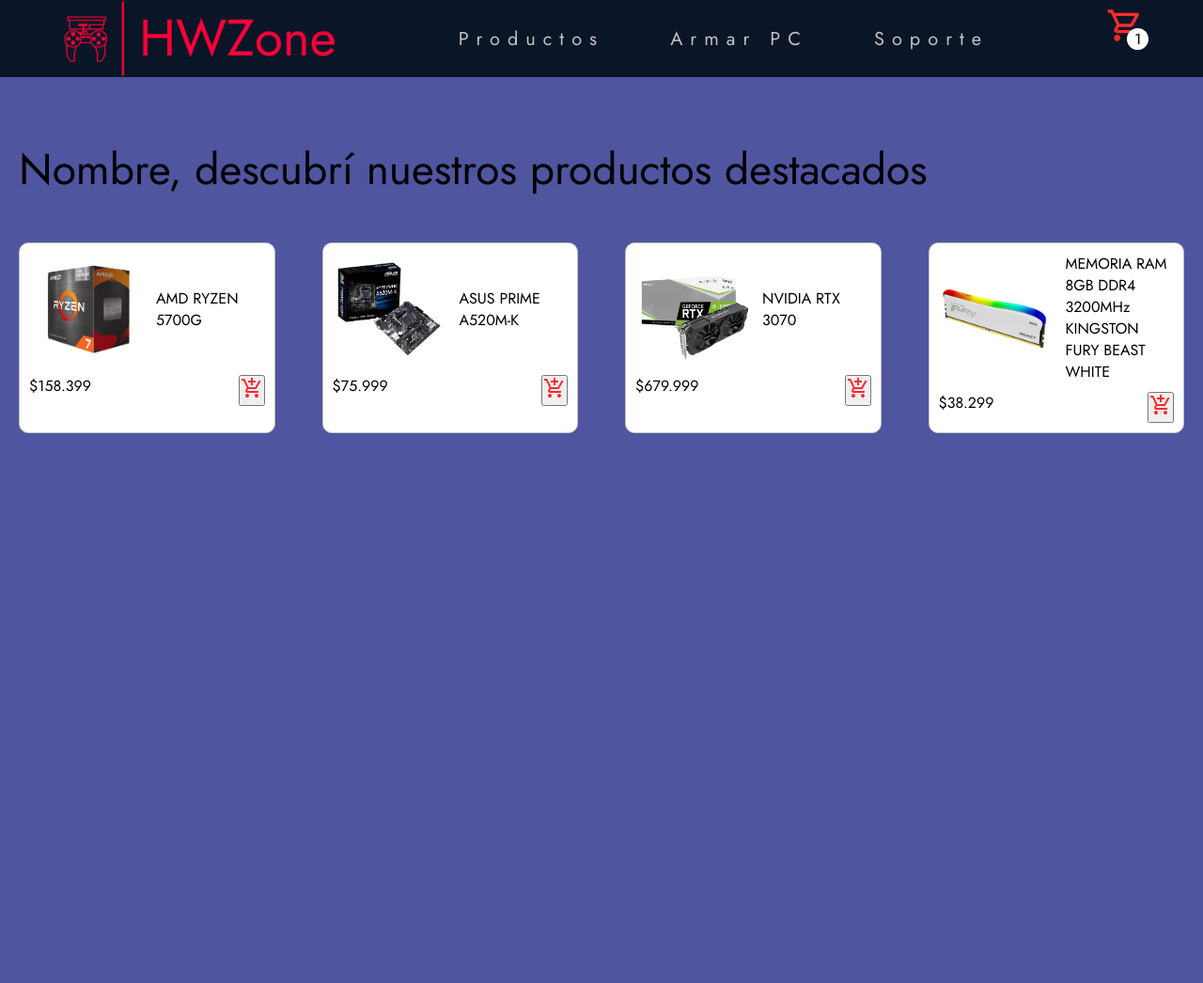
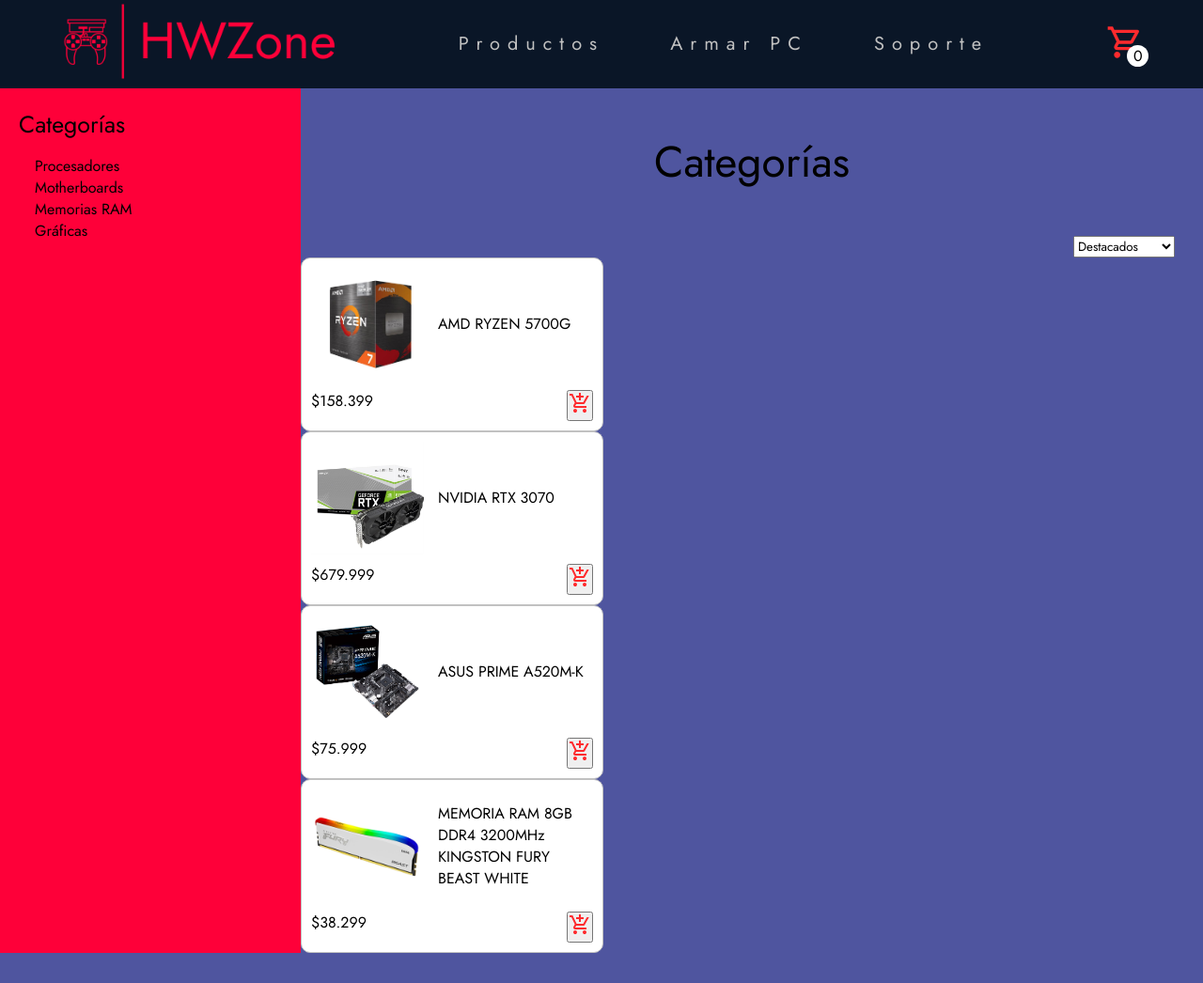
Before and after one commit to Gonzeca/HWZone, a React app: page /products in a window 1280 px wide. Shown: the whole page at 94% size. Before the commit the page ends 800 px from the top, so only its background shows below. Built offline with nearby package versions, Linux system fonts and the light colour scheme.

Commit message:
Completado la adición de la sección de productos

```diff
--- a/package.json
+++ b/package.json
@@ -10,6 +10,8 @@
     "gh-pages": "^6.2.0",
     "react": "^19.0.0",
     "react-dom": "^19.0.0",
+    "react-router": "^7.1.1",
+    "react-router-dom": "^7.1.1",
     "react-scripts": "5.0.1"
   },
   "scripts": {
--- a/src/HWZone.js
+++ b/src/HWZone.js
@@ -1,12 +1,31 @@
 import "./HWZone.css";
 import NavBar from "./components/NavBar";
-import ItemListContainer from "./components/ItemListContainer";
+import Featured from "./components/Featured";
+import Products from "./components/Products";
+import { useState } from "react";
+import { BrowserRouter, Routes, Route } from "react-router-dom";
+import ItemDetailContainer from "./components/ItemDetailContainer";
 
 const HWZone = () => {
+    const [cartItems, setCartItems] = useState(0);
+    const addToCart = () => {
+        setCartItems(cartItems + 1);
+    }
+
     return(
         <>
-            <NavBar/>
-            <ItemListContainer client="Nombre"/>
+            <BrowserRouter>
+                <NavBar cartItems={cartItems}/>
+
+
+                <Routes>
+                    <Route path="/" element={<Featured client="Nombre" addToCart={addToCart}/>} />
+                    <Route path="/HWZone" element={<Featured client="Nombre" addToCart={addToCart}/>} />
+                    <Route path="/products" element={<Products/>} />
+                    <Route path="/item/:id" element={<ItemDetailContainer />} />
+                    <Route path="*" element={<h1>Error 404</h1>} />
+                </Routes>
+            </BrowserRouter>
         </>
     )
 }
--- /dev/null
+++ b/src/components/AddCart.js
@@ -0,0 +1,11 @@
+import add_cart from "../media/add_cart.svg";
+
+const AddCart = (props) => {
+    return(
+        <button onClick={props.addToCart}>
+            <img className="add-cart" src={add_cart} />
+        </button>
+    );
+}
+
+export default AddCart;
--- a/src/components/CartWidget.js
+++ b/src/components/CartWidget.js
@@ -1,14 +1,14 @@
 import "./CartWidget.css";
 import cart from "../media/cart.svg"
 
-const CartWidget = () => {
+const CartWidget = (props) => {
     return (
         <div className="cart-box">
             <a href="#">
                 <img src={cart} />
             </a>
             <div className="cart-counter-box">
-                <span className="cart-counter">1</span>
+                <span className="cart-counter">{props.cartItems}</span>
             </div>
         </div>
     )
--- /dev/null
+++ b/src/components/Featured.css
@@ -0,0 +1,9 @@
+main {
+    padding: 20px;
+}
+
+.carousel {
+    display: flex;
+    justify-content: center;
+    gap: 50px;
+}
--- /dev/null
+++ b/src/components/Featured.js
@@ -0,0 +1,15 @@
+import "./Featured.css";
+import ItemListContainer from "./ItemListContainer";
+
+const Featured = (props) => {
+    return (
+        <main>
+            <h1>{props.client}, descubrí nuestros productos destacados</h1>
+            <div className="carousel">
+                <ItemListContainer />
+            </div>
+        </main>
+    );
+}
+
+export default Featured;
--- /dev/null
+++ b/src/components/Filters.css
@@ -0,0 +1,19 @@
+aside {
+    grid-column: 1/2;
+    padding: 20px;
+    background-color: var(--primary-color);
+}
+
+aside h3 {
+    margin-bottom: 15px;
+    font-size: 25px;
+}
+
+ul li {
+    margin-left: 17px;
+    list-style: none;
+}
+
+ul li:hover {
+    text-decoration: underline;
+}
--- /dev/null
+++ b/src/components/Filters.js
@@ -0,0 +1,34 @@
+import './Filters.css';
+import { Link } from 'react-router-dom';
+
+const Filters = () => {
+    return (
+        <aside>
+            <h3>Categorías</h3>
+            <ul>
+                <Link to="/products?category=cpu">
+                    <li>
+                        Procesadores
+                    </li>
+                </Link>
+                <Link to="/products?category=motherboard">
+                    <li>
+                        Motherboards
+                    </li>
+                </Link>
+                <Link to="/products?category=ram">
+                    <li>
+                        Memorias RAM
+                    </li>
+                </Link>
+                <Link to="/products?category=gpu">
+                    <li>
+                        Gráficas
+                    </li>
+                </Link>
+            </ul>
+        </aside>
+    );
+}
+
+export default Filters;
--- /dev/null
+++ b/src/components/Item.js
@@ -0,0 +1,25 @@
+import { Link, useParams } from "react-router";
+import AddCart from "./AddCart"
+
+const Item = (props) => {
+    const {id} = useParams();
+    console.log(id);
+    return(
+        <Link to="/item/:id">
+            <section>
+                <div className="product-top">
+                    <img className="product-img" src={require("../media/" + props.itemImg)} />
+                    <div className="product-detail">
+                        <span>{props.itemName}</span>
+                    </div>
+                </div>
+                <div className="product-bottom">
+                    <span className="price">${props.itemPrice}</span>
+                    <AddCart addToCart={props.addToCart}/>
+                </div>
+            </section>
+        </Link>
+    )
+}
+
+export default Item;
--- /dev/null
+++ b/src/components/ItemDetailContainer.js
@@ -0,0 +1,23 @@
+import productsList from "../productsList.json";
+import AddCart from "./AddCart";
+const { useParams } = require("react-router")
+
+const ItemDetailContainer = (props) => {
+    const {id} = useParams();
+    console.log(id);
+
+    return(
+        <main>
+            <div className="principal">
+                {/* <img href={require("../media/" + productsList[id-1].img)}></img>
+                <div className="principal-details">
+                    <h1>{productsList[id-1].name}</h1>
+                    <span className="price">${productsList[id-1].itemPrice}</span>
+                    <AddCart addToCart={props.addToCart}/>
+                </div> */}
+            </div>
+        </main>
+    )
+}
+
+export default ItemDetailContainer
--- a/src/components/ItemListContainer.css
+++ b/src/components/ItemListContainer.css
@@ -1,14 +1,4 @@
-main {
-    padding: 20px;
-}
-
-.carousel {
-    display: flex;
-    justify-content: center;
-    gap: 50px;
-}
-
-.carousel section {
+section {
     display: flex;
     flex-direction: column;
     align-items: flex-start;
@@ -20,26 +10,26 @@
     background-color: white;
 }
 
-.carousel section .product-top {
+section .product-top {
     display: flex;
     align-items: center;
     gap: 15px;
 }
 
-.carousel section .product-top .product-img {
+section .product-top .product-img {
     width: 120px;
 }
 
-.carousel section .product-top span {
+section .product-top span {
     padding-bottom: 100px;
 }
 
-.carousel section .product-bottom {
+section .product-bottom {
     display: flex;
     justify-content: space-between;
     width: 100%;
 }
 
-.carousel section .product-bottom button .add-cart {
+section .product-bottom button .add-cart {
     filter: invert(20%) sepia(93%) saturate(7179%) hue-rotate(339deg) brightness(93%) contrast(116%);
 }
--- a/src/components/ItemListContainer.js
+++ b/src/components/ItemListContainer.js
@@ -1,74 +1,17 @@
 import "./ItemListContainer.css";
-import add_cart from "../media/add_cart.svg";
+import Item from "./Item";
+import productsList from "../productsList.json";
 
 const ItemListContainer = (props) => {
-    const cpu = require("../media/AMD-RYZEN-5700G.jpg");
-    const mother = require("../media/ASUS-PRIME-A520M-K.jpg");
-    const gpu = require("../media/NVIDIA-RTX-3070.jpg");
-    const ram = require("../media/KINGSTON-FURY-BEAST-WHITE.jpg");
 
     return(
-        <main>
-            <h1>{props.client}, descubrí nuestros productos destacados</h1>
-            <div className="carousel">
-                <section>
-                    <div className="product-top">
-                        <img className="product-img" src={cpu} />
-                        <div className="product-detail">
-                            <span>AMD RYZEN 5700G</span>
-                        </div>
-                    </div>
-                    <div className="product-bottom">
-                        <span className="price">$158.399</span>
-                        <button>
-                            <img className="add-cart" src={add_cart} />
-                        </button>
-                    </div>
-                </section>
-                <section>
-                    <div className="product-top">
-                        <img className="product-img" src={mother} />
-                        <div className="product-detail">
-                            <span>ASUS PRIME A520M-K</span>
-                        </div>
-                    </div>
-                    <div className="product-bottom">
-                        <span className="price">$75.999</span>
-                        <button>
-                            <img className="add-cart" src={add_cart} />
-                        </button>
-                    </div>
-                </section>
-                <section>
-                    <div className="product-top">
-                        <img className="product-img" src={gpu} />
-                        <div className="product-detail">
-                            <span>NVIDIA RTX 3070</span>
-                        </div>
-                    </div>
-                    <div className="product-bottom">
-                        <span className="price">$679.999</span>
-                        <button>
-                            <img className="add-cart" src={add_cart} />
-                        </button>
-                    </div>
-                </section>
-                <section>
-                    <div className="product-top">
-                        <img className="product-img" src={ram} />
-                        <div className="product-detail">
-                            <span>MEMORIA RAM 8GB DDR4 3200MHz KINGSTON FURY BEAST WHITE</span>
-                        </div>
-                    </div>
-                    <div className="product-bottom">
-                        <span className="price">$38.299</span>
-                        <button>
-                            <img className="add-cart" src={add_cart} />
-                        </button>
-                    </div>
-                </section>
-            </div>
-        </main>
+        <>
+            {productsList.map(product => {
+                if (props.category === null || props.category === undefined || props.category === product.category) {
+                    return(<Item key={product.id} itemName={product.name} itemImg={product.img} itemPrice={product.price} addToCart={props.addToCart} />);
+                }
+            })}
+        </>
     )
 }
 
--- a/src/components/NavBar.css
+++ b/src/components/NavBar.css
@@ -5,7 +5,7 @@
     background-color: var(--secondary-color);
 }
 
-header > img {
+header a > img {
     width: 300px;
 }
 
@@ -14,13 +14,17 @@
     gap: 70px;
 }
 
-header .navigator a nav {
+header .navigator a {
     font-size: 20px;
     letter-spacing: 8px;
     transition: color 0.5s;
     color: var(--terciary-color);
 }
 
-header .navigator a nav:hover {
+header .navigator a:hover {
     color: var(--primary-color);
 }
+
+header .cart-box {
+    margin-top: 24.5px;
+}
--- a/src/components/NavBar.js
+++ b/src/components/NavBar.js
@@ -1,18 +1,19 @@
 import "./NavBar.css";
 import CartWidget from './CartWidget';
+import { Link } from "react-router-dom";
 
-const NavBar = () => {
+const NavBar = (props) => {
     const logo = require('../media/hwzone_logo.png');
 
     return(
         <header>
-            <img className='' src={logo}></img>
+            <Link to="/"> <img className='' src={logo}></img> </Link>
             <div className='navigator'>
-                <a href='#'><nav>Productos</nav></a>
-                <a href='#'><nav>Armar PC</nav></a>
-                <a href='#'><nav>Soporte</nav></a>
+                <Link to="/products">Productos</Link>
+                <Link to="/products">Armar PC</Link>
+                <Link to="/products">Soporte</Link>
             </div>
-            <CartWidget />
+            <CartWidget cartItems={props.cartItems > 9 ? "9+" : props.cartItems}/>
         </header>
     );
 }
--- /dev/null
+++ b/src/components/Products.css
@@ -0,0 +1,24 @@
+main.products-main {
+    display: grid;
+    grid-template-columns: repeat(4, 1fr);
+    padding: 0;
+}
+
+.products-main .main-view {
+    grid-column: 2/5;
+}
+
+.products-main .main-view .top-details {
+    display: flex;
+    flex-direction: column;
+    justify-content: center;
+}
+
+.products-main .main-view .top-details h1{
+    text-align: center;
+}
+
+.products-main .main-view .top-details .order {
+    margin-right: 30px;
+    text-align: right;
+}
--- /dev/null
+++ b/src/components/Products.js
@@ -0,0 +1,33 @@
+import "./Products.css";
+import Filters from "./Filters";
+import ItemListContainer from "./ItemListContainer";
+import { useSearchParams } from "react-router-dom";
+import { useEffect } from "react";
+
+const Products = (props) => {
+    const [searchParams, setSearchParams] = useSearchParams();
+    const category = searchParams.get("category");
+
+    return (
+        <main className="products-main">
+            <Filters />
+            <div className="main-view">
+                <div className="top-details">
+                    <h1>Categorías</h1>
+                    <div className="order">
+                        <select defaultValue="Destacados">
+                            <option value="Destacados">Destacados</option>
+                            <option value="Ascendente">Menor a mayor</option>
+                            <option value="Descendente">Mayor a menor</option>
+                        </select>
+                    </div>
+                </div>
+                <div className="product-list">
+                    <ItemListContainer category={category} />
+                </div>
+            </div>
+        </main>
+    );
+}
+
+export default Products;
--- /dev/null
+++ b/src/productsList.json
@@ -0,0 +1,30 @@
+[
+    {
+        "id": 0,
+        "category": "cpu",
+        "name": "AMD RYZEN 5700G",
+        "img": "AMD-RYZEN-5700G.jpg",
+        "price": "158.399"
+    },
+    {
+        "id": 1,
+        "category": "gpu",
+        "name": "NVIDIA RTX 3070",
+        "img": "NVIDIA-RTX-3070.jpg",
+        "price": "679.999"
+    },
+    {
+        "id": 2,
+        "category": "motherboard",
+        "name": "ASUS PRIME A520M-K",
+        "img": "ASUS-PRIME-A520M-K.jpg",
+        "price": "75.999"
+    },
+    {
+        "id": 3,
+        "category": "ram",
+        "name": "MEMORIA RAM 8GB DDR4 3200MHz KINGSTON FURY BEAST WHITE",
+        "img": "KINGSTON-FURY-BEAST-WHITE.jpg",
+        "price": "38.299"
+    }
+]
```
Also changed, not shown: src/components/Contenedor.js (deleted), 1 other file.
